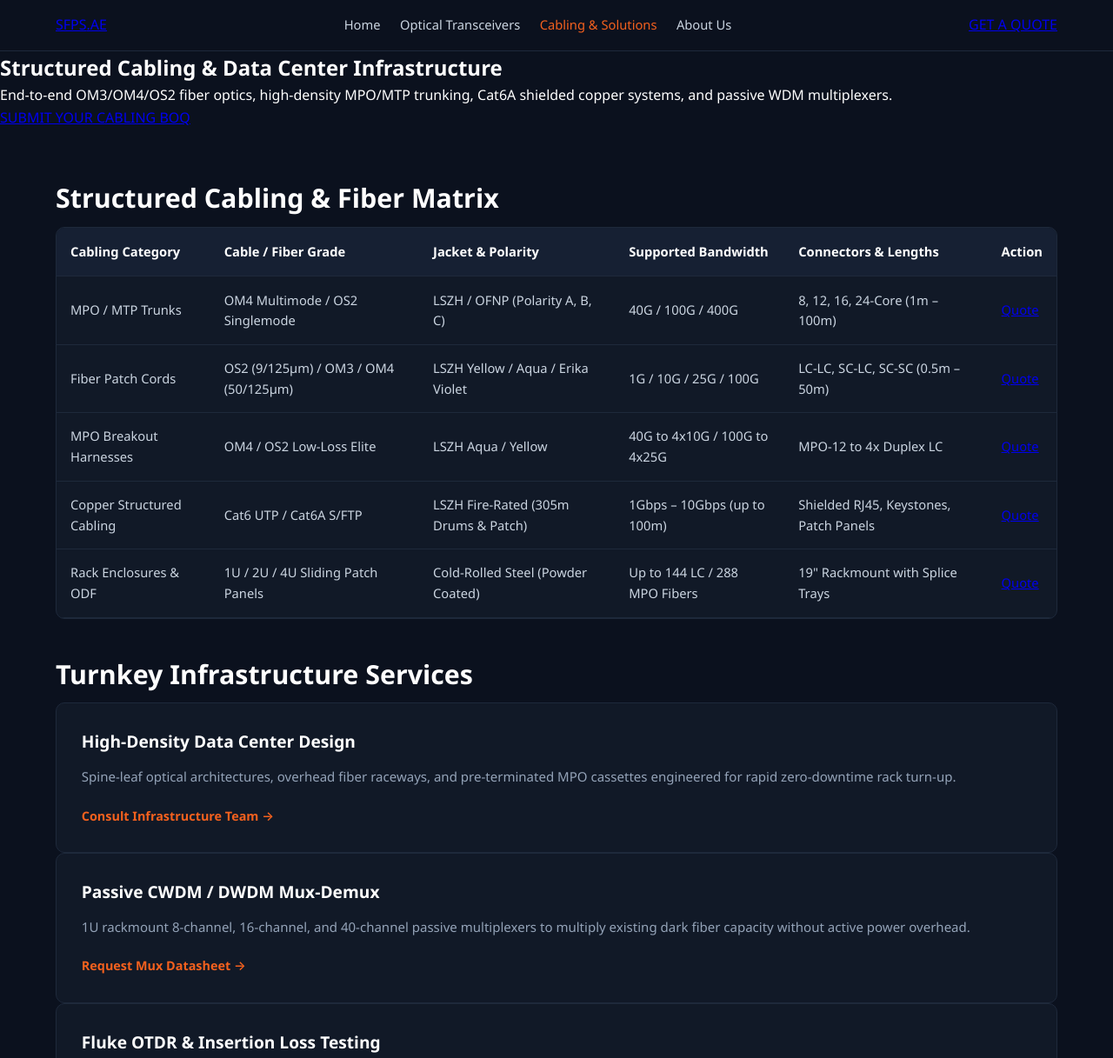
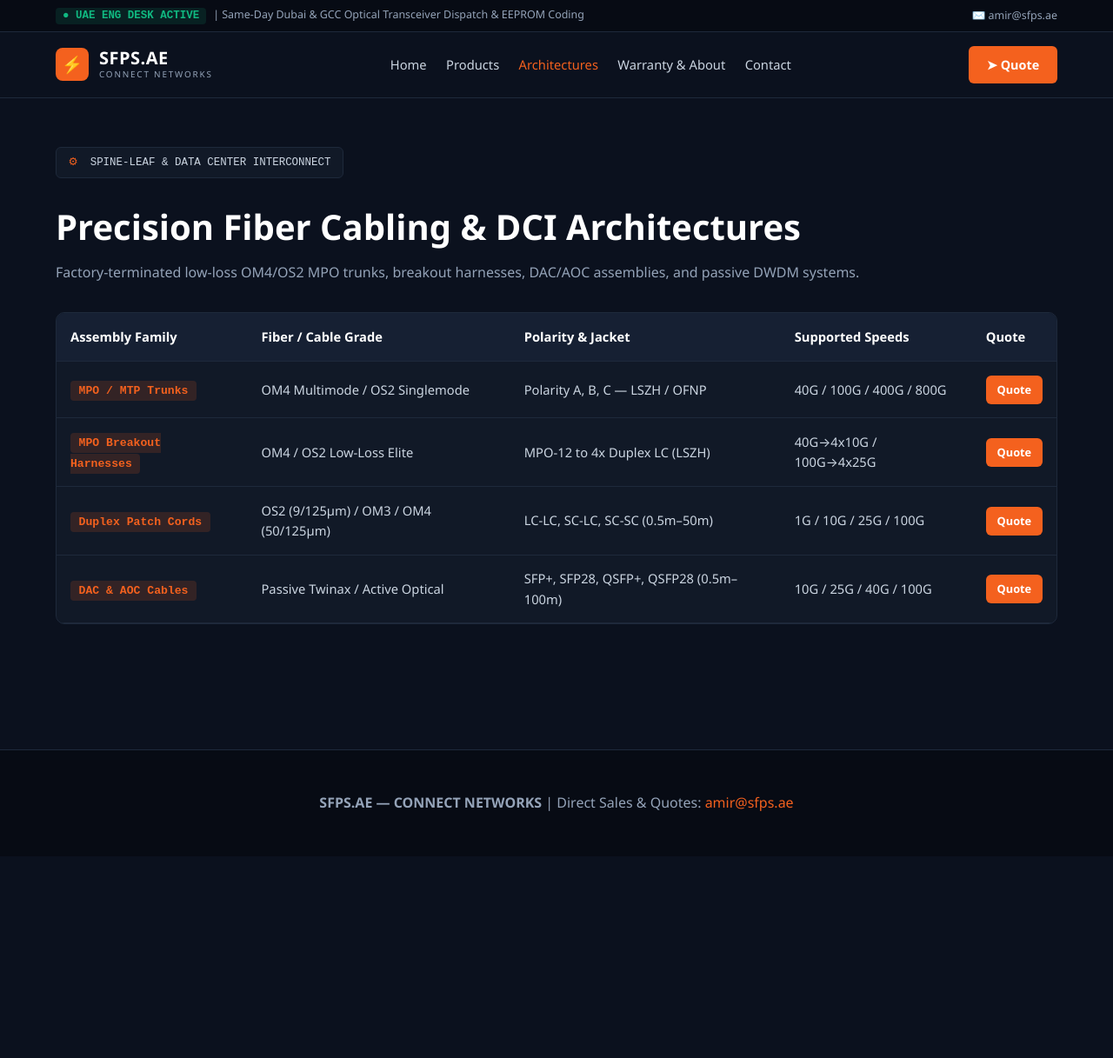
Before and after one commit to amirsfps/sfps-vercel-site, a plain HTML site: page solutions.html in a window 1280 px wide. Shown: the top 1217 px of the page at 87% size. After the commit the page ends 985 px from the top, so only its background shows below. Drawn offline with Linux system fonts and the light colour scheme.

Commit message:
Revise solutions.html for updated content and structure

```diff
--- a/solutions.html
+++ b/solutions.html
@@ -3,109 +3,78 @@
 <head>
   <meta charset="UTF-8" />
   <meta name="viewport" content="width=device-width, initial-scale=1.0" />
-  <title>Structured Cabling & MPO Solutions | SFPS Group UAE</title>
+  <title>Structured Fiber &amp; Architectures | SFPS.AE</title>
   <link rel="stylesheet" href="style.css" />
 </head>
 <body>
+  <div class="top-bar">
+    <div><span class="status-pill">● UAE ENG DESK ACTIVE</span><span>| Same-Day Dubai &amp; GCC Optical Transceiver Dispatch &amp; EEPROM Coding</span></div>
+    <div class="top-links"><a href="mailto:amir@sfps.ae?subject=Inquiry%20-%20SFPS.AE">✉️ amir@sfps.ae</a></div>
+  </div>
   <header>
-    <a href="index.html" class="logo">SFPS<span>.AE</span></a>
+    <a href="index.html" class="brand"><div class="brand-icon">⚡</div><div class="brand-text"><strong>SFPS.AE</strong><span>CONNECT NETWORKS</span></div></a>
     <nav>
       <a href="index.html">Home</a>
-      <a href="products.html">Optical Transceivers</a>
-      <a href="solutions.html" class="active">Cabling & Solutions</a>
-      <a href="about.html">About Us</a>
+      <a href="products.html">Products</a>
+      <a href="solutions.html" class="active">Architectures</a>
+      <a href="about.html">Warranty &amp; About</a>
+      <a href="mailto:amir@sfps.ae?subject=Contact%20SFPS%20Engineering">Contact</a>
     </nav>
-    <a href="mailto:amir@sfps.ae?subject=BoQ%20%26%20Cabling%20Quote%20-%20SFPS.AE&body=Hello%20Amir%2C%0A%0APlease%20review%20our%20structured%20cabling%20requirements%3A%0A" class="btn-cta">GET A QUOTE</a>
+    <a href="mailto:amir@sfps.ae?subject=BoQ%20%26%20Architecture%20Quote%20-%20SFPS.AE" class="btn-quote">➤ Quote</a>
   </header>
 
-  <section class="hero">
-    <h1>Structured Cabling & Data Center Infrastructure</h1>
-    <p>End-to-end OM3/OM4/OS2 fiber optics, high-density MPO/MTP trunking, Cat6A shielded copper systems, and passive WDM multiplexers.</p>
-    <a href="mailto:amir@sfps.ae?subject=Submit%20Cabling%20BoQ%20-%20SFPS.AE&body=Hi%20Amir%2C%0A%0AWe%20would%20like%20a%20quote%20for%20our%20upcoming%20cabling%20deployment%3A%0A" class="btn-cta">SUBMIT YOUR CABLING BOQ</a>
-  </section>
+  <section class="section">
+    <div class="eyebrow-badge"><span>⚙</span> SPINE-LEAF &amp; DATA CENTER INTERCONNECT</div>
+    <h1 class="section-title" style="font-size: 2.5rem;">Precision Fiber Cabling &amp; DCI Architectures</h1>
+    <p class="section-sub">Factory-terminated low-loss OM4/OS2 MPO trunks, breakout harnesses, DAC/AOC assemblies, and passive DWDM systems.</p>
 
-  <section class="section">
-    <h2 class="section-title">Structured Cabling & Fiber Matrix</h2>
     <div class="table-wrapper">
       <table>
         <thead>
           <tr>
-            <th>Cabling Category</th>
-            <th>Cable / Fiber Grade</th>
-            <th>Jacket & Polarity</th>
-            <th>Supported Bandwidth</th>
-            <th>Connectors & Lengths</th>
-            <th>Action</th>
+            <th>Assembly Family</th>
+            <th>Fiber / Cable Grade</th>
+            <th>Polarity &amp; Jacket</th>
+            <th>Supported Speeds</th>
+            <th>Quote</th>
           </tr>
         </thead>
         <tbody>
           <tr>
-            <td><span class="badge">MPO / MTP Trunks</span></td>
+            <td><span class="badge-orange">MPO / MTP Trunks</span></td>
             <td>OM4 Multimode / OS2 Singlemode</td>
-            <td>LSZH / OFNP (Polarity A, B, C)</td>
-            <td>40G / 100G / 400G</td>
-            <td>8, 12, 16, 24-Core (1m – 100m)</td>
-            <td><a href="mailto:amir@sfps.ae?subject=Quote%3A%20MPO%2FMTP%20Trunk%20Cables" class="btn-cta btn-sm">Quote</a></td>
+            <td>Polarity A, B, C — LSZH / OFNP</td>
+            <td>40G / 100G / 400G / 800G</td>
+            <td><a href="mailto:amir@sfps.ae?subject=Quote%3A%20MPO%2FMTP%20Trunk%20Cables" class="btn-quote" style="padding:0.4rem 0.8rem;font-size:0.8rem;">Quote</a></td>
           </tr>
           <tr>
-            <td><span class="badge">Fiber Patch Cords</span></td>
-            <td>OS2 (9/125µm) / OM3 / OM4 (50/125µm)</td>
-            <td>LSZH Yellow / Aqua / Erika Violet</td>
-            <td>1G / 10G / 25G / 100G</td>
-            <td>LC-LC, SC-LC, SC-SC (0.5m – 50m)</td>
-            <td><a href="mailto:amir@sfps.ae?subject=Quote%3A%20Fiber%20Patch%20Cords" class="btn-cta btn-sm">Quote</a></td>
+            <td><span class="badge-orange">MPO Breakout Harnesses</span></td>
+            <td>OM4 / OS2 Low-Loss Elite</td>
+            <td>MPO-12 to 4x Duplex LC (LSZH)</td>
+            <td>40G→4x10G / 100G→4x25G</td>
+            <td><a href="mailto:amir@sfps.ae?subject=Quote%3A%20MPO%20Breakout%20Harnesses" class="btn-quote" style="padding:0.4rem 0.8rem;font-size:0.8rem;">Quote</a></td>
           </tr>
           <tr>
-            <td><span class="badge">MPO Breakout Harnesses</span></td>
-            <td>OM4 / OS2 Low-Loss Elite</td>
-            <td>LSZH Aqua / Yellow</td>
-            <td>40G to 4x10G / 100G to 4x25G</td>
-            <td>MPO-12 to 4x Duplex LC</td>
-            <td><a href="mailto:amir@sfps.ae?subject=Quote%3A%20MPO%20Breakout%20Cables" class="btn-cta btn-sm">Quote</a></td>
+            <td><span class="badge-orange">Duplex Patch Cords</span></td>
+            <td>OS2 (9/125µm) / OM3 / OM4 (50/125µm)</td>
+            <td>LC-LC, SC-LC, SC-SC (0.5m–50m)</td>
+            <td>1G / 10G / 25G / 100G</td>
+            <td><a href="mailto:amir@sfps.ae?subject=Quote%3A%20Fiber%20Patch%20Cords" class="btn-quote" style="padding:0.4rem 0.8rem;font-size:0.8rem;">Quote</a></td>
           </tr>
           <tr>
-            <td><span class="badge">Copper Structured Cabling</span></td>
-            <td>Cat6 UTP / Cat6A S/FTP</td>
-            <td>LSZH Fire-Rated (305m Drums & Patch)</td>
-            <td>1Gbps – 10Gbps (up to 100m)</td>
-            <td>Shielded RJ45, Keystones, Patch Panels</td>
-            <td><a href="mailto:amir@sfps.ae?subject=Quote%3A%20Cat6%2FCat6A%20Cabling" class="btn-cta btn-sm">Quote</a></td>
-          </tr>
-          <tr>
-            <td><span class="badge">Rack Enclosures & ODF</span></td>
-            <td>1U / 2U / 4U Sliding Patch Panels</td>
-            <td>Cold-Rolled Steel (Powder Coated)</td>
-            <td>Up to 144 LC / 288 MPO Fibers</td>
-            <td>19" Rackmount with Splice Trays</td>
-            <td><a href="mailto:amir@sfps.ae?subject=Quote%3A%20Fiber%20ODF%20%26%20Enclosures" class="btn-cta btn-sm">Quote</a></td>
+            <td><span class="badge-orange">DAC &amp; AOC Cables</span></td>
+            <td>Passive Twinax / Active Optical</td>
+            <td>SFP+, SFP28, QSFP+, QSFP28 (0.5m–100m)</td>
+            <td>10G / 25G / 40G / 100G</td>
+            <td><a href="mailto:amir@sfps.ae?subject=Quote%3A%20DAC%2FAOC%20Cables" class="btn-quote" style="padding:0.4rem 0.8rem;font-size:0.8rem;">Quote</a></td>
           </tr>
         </tbody>
       </table>
     </div>
-
-    <h2 class="section-title">Turnkey Infrastructure Services</h2>
-    <div class="grid">
-      <div class="card">
-        <h3>High-Density Data Center Design</h3>
-        <p>Spine-leaf optical architectures, overhead fiber raceways, and pre-terminated MPO cassettes engineered for rapid zero-downtime rack turn-up.</p>
-        <a href="mailto:amir@sfps.ae?subject=Data%20Center%20Architecture%20Inquiry" class="card-link">Consult Infrastructure Team →</a>
-      </div>
-      <div class="card">
-        <h3>Passive CWDM / DWDM Mux-Demux</h3>
-        <p>1U rackmount 8-channel, 16-channel, and 40-channel passive multiplexers to multiply existing dark fiber capacity without active power overhead.</p>
-        <a href="mailto:amir@sfps.ae?subject=Passive%20WDM%20Mux%20Inquiry" class="card-link">Request Mux Datasheet →</a>
-      </div>
-      <div class="card">
-        <h3>Fluke OTDR & Insertion Loss Testing</h3>
-        <p>100% factory interferometer and insertion-loss certification on every fiber assembly, backed by tier-1 certification support for UAE enterprise sites.</p>
-        <a href="mailto:amir@sfps.ae?subject=Testing%20%26%20Certification%20Details" class="card-link">View QA Standards →</a>
-      </div>
-    </div>
   </section>
 
   <footer>
-    <p><strong>SFPS Group UAE</strong> — Enterprise Networking & Optical Hardware</p>
-    <p style="margin-top: 0.5rem;">Direct Sales & Quotes: <a href="mailto:amir@sfps.ae">amir@sfps.ae</a></p>
+    <p><strong>SFPS.AE — CONNECT NETWORKS</strong> | Direct Sales &amp; Quotes: <a href="mailto:amir@sfps.ae">amir@sfps.ae</a></p>
   </footer>
 </body>
 </html>
```
